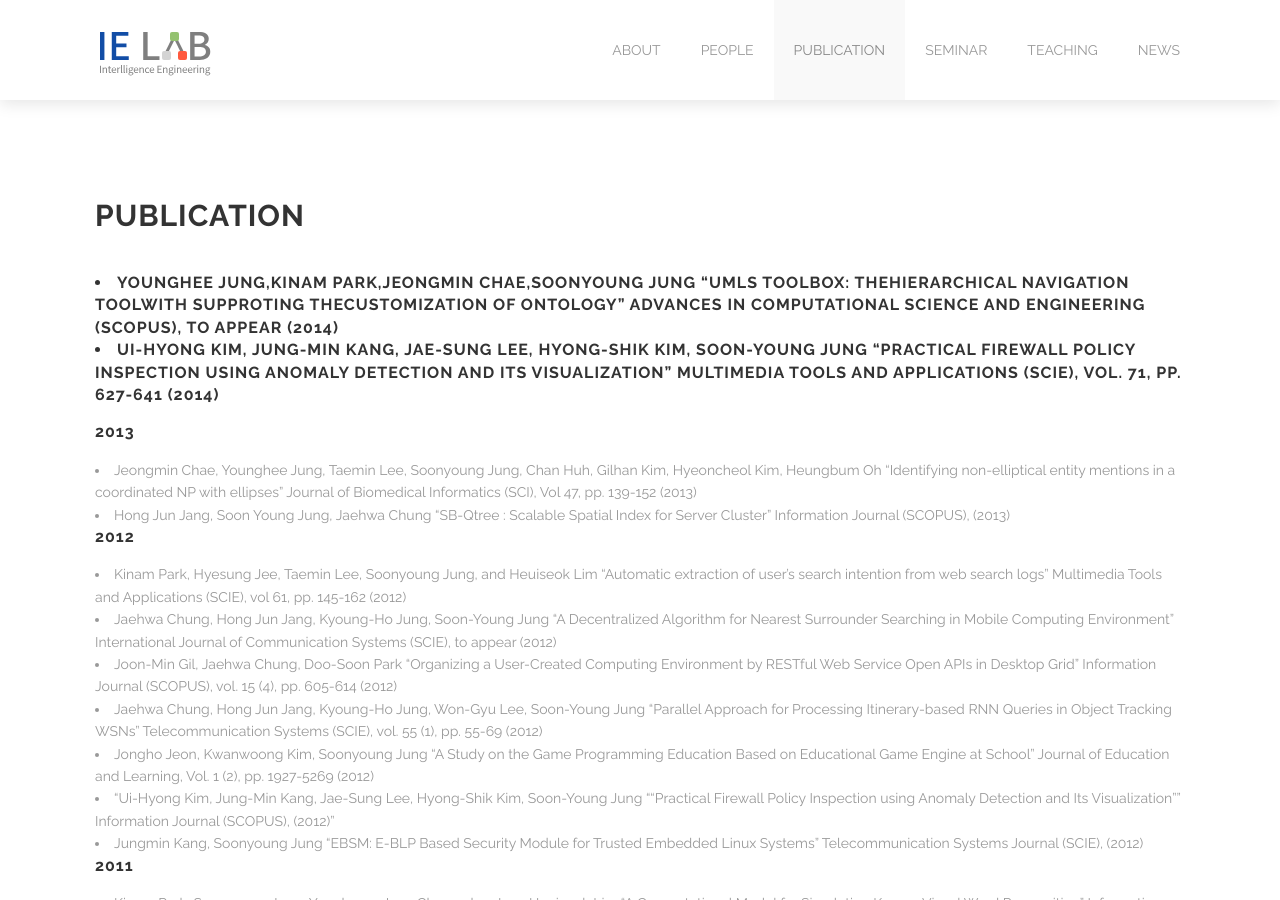
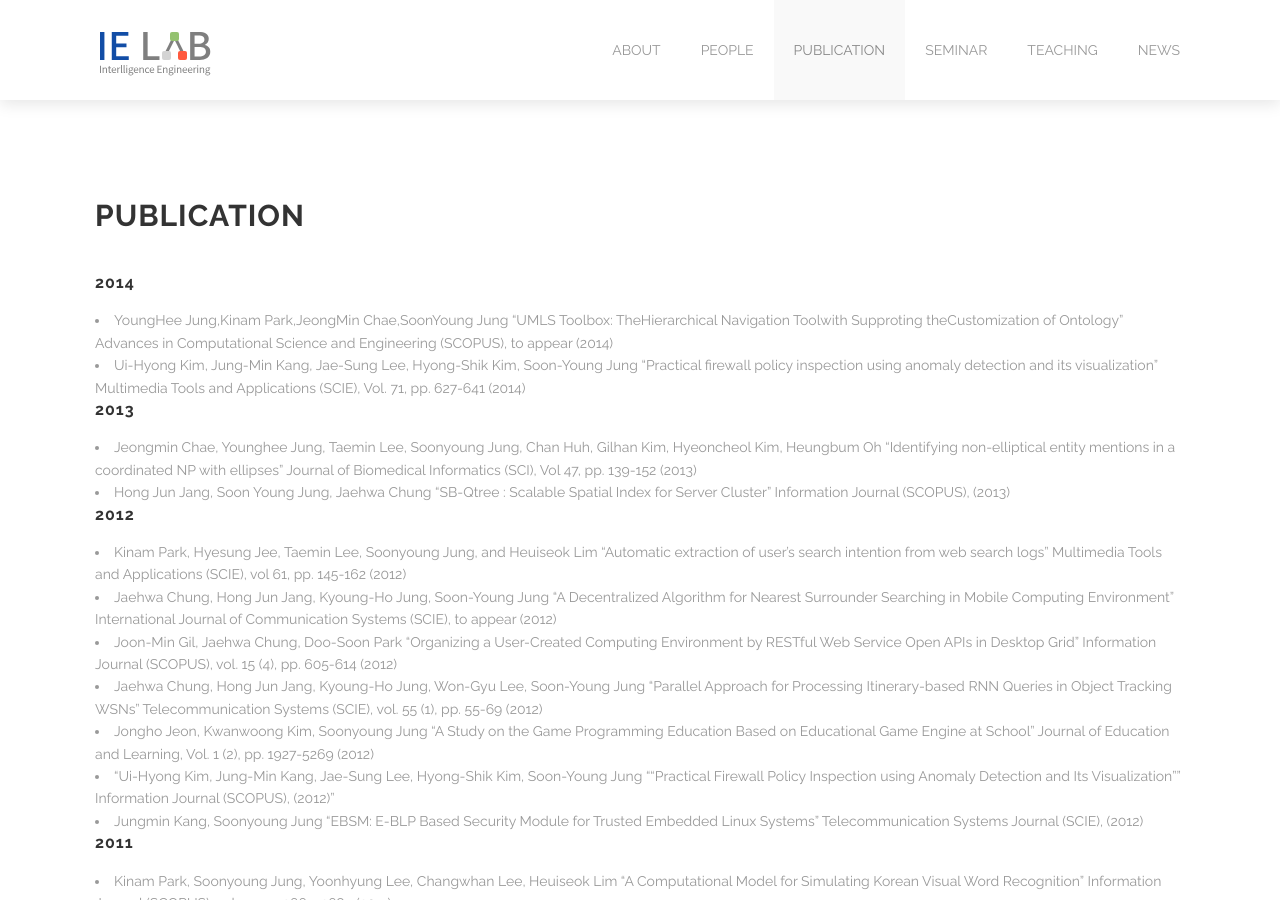
Before and after one commit to kuielab/kuielab.github.io, a Jekyll site: the page built from publication.html, in a window 1280 px wide and 900 px high. Built offline with Jekyll 4.4.1, drawn with Linux system fonts in a browser that asks for light colours.

Commit message:
Update publication.html

```diff
--- a/publication.html
+++ b/publication.html
@@ -10,7 +10,8 @@ section_id: publication
       <h2>Publication</h2>
       <div class="spacing"></div>
       <div>
-        <h3><li>
+        <h3>2014</h3>
+        <li>
             YoungHee Jung,Kinam Park,JeongMin Chae,SoonYoung Jung “UMLS Toolbox:
             TheHierarchical Navigation Toolwith Supproting theCustomization of
             Ontology” Advances in Computational Science and Engineering
```
